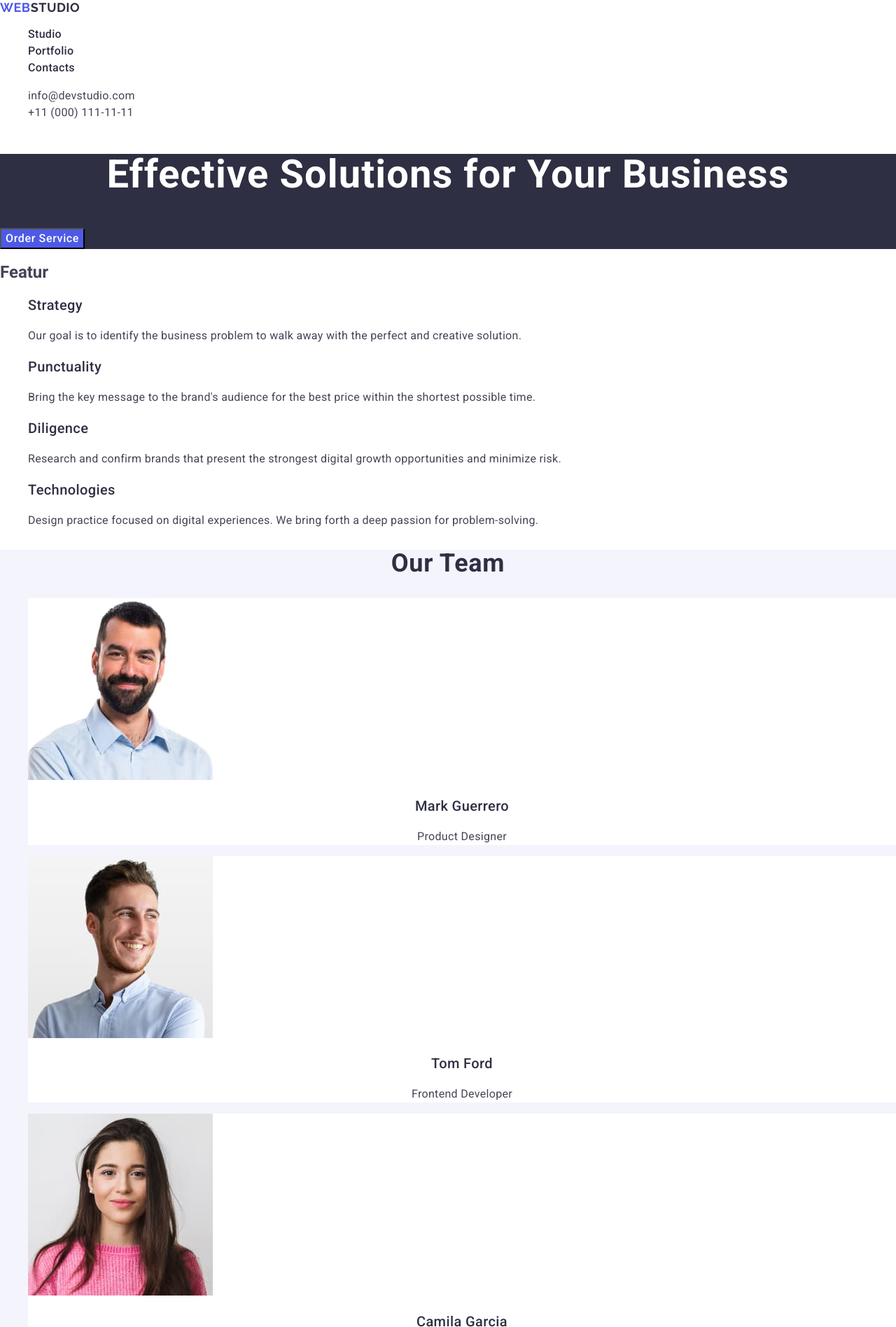
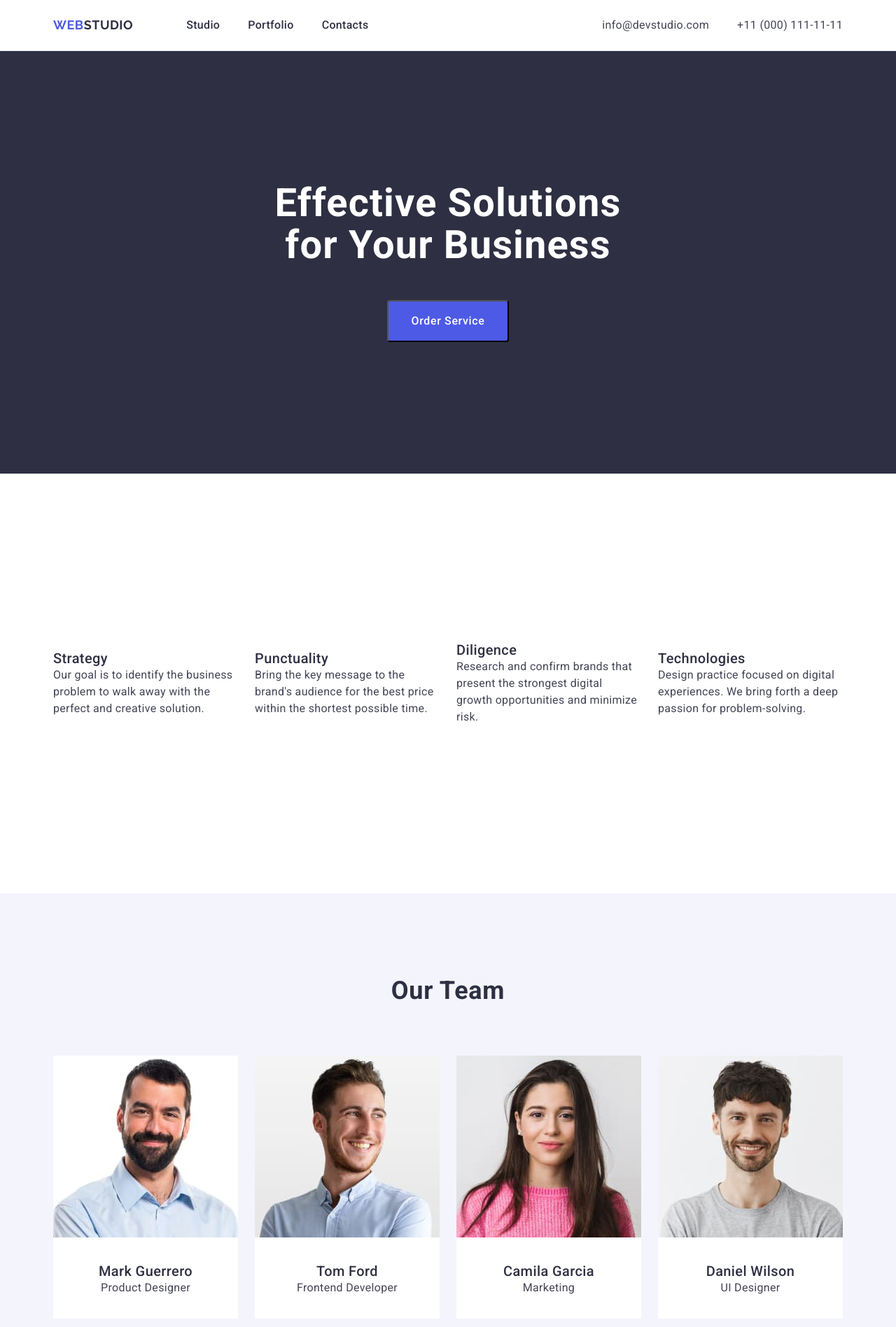
Before and after one commit to VolodymyrFylenko/goit-markup-hw-03, a plain HTML site: page index.html in a window 1280 px wide. Shown: the top 1897 px of the page at 70% size. Drawn offline with nearby package versions, Linux system fonts and the light colour scheme.

Commit message:
first exp

```diff
--- a/css/styles.css
+++ b/css/styles.css
@@ -8,13 +8,51 @@ background-color: #fff;;
 
 ul, ol {
     list-style-type: none;
+    margin: 0;
+    padding: 0;
 }
 
 a {
     text-decoration: none;
 }
 
+h1, h2, h3, h4, h5, h6 {
+        margin: 0;
+        padding: 0;
+}
+
+p {
+        margin: 0;
+        padding: 0;
+}
+
+.container {
+   max-width: 1158px;
+   padding: 0 15px;
+   margin: 0 auto;
+}
+
+.section {
+        padding: 120px 0;
+}
+
+
 /* #region Header */
+
+.page-header {
+        border-bottom: 1px solid #e7e9fc;
+}
+
+.header-container {
+        display: flex;
+        align-items: center;
+}
+
+.header-nav {
+        display: flex;
+        align-items: center;
+}
+
 .logo {
         font-family: "Raleway", sans-serif;
         font-weight: 700;
@@ -25,11 +63,24 @@ a {
         color: #4d5ae5;
 }
 
+.header-logo {
+        padding: 24px 0;
+        margin-right: 76px;
+}
+
 .header-logo .logo-part {
         color: #2e2f42;
 }
 
+.nav-list {
+        display: flex;
+        align-items: center;
+        gap: 40px;
+}
+
 .nav-link {
+        display: block;
+        padding: 24px 0;
         font-weight: 500;
         font-size: 16px;
         line-height: 1.5;
@@ -40,9 +91,18 @@ a {
 
 .contacts {
         font-style: normal;
+        margin-left: auto;
+}
+
+.contacts-list {
+        gap: 40px;
+        display: flex;
+        align-items: center;
 }
 
 .contacts-link {
+        padding: 24px 0;
+        display: block;
         font-size: 16px;
         line-height: 1.5;
         letter-spacing: 0.02em;
@@ -61,9 +121,16 @@ a {
 /* #region Hero */
 .page-hero {
         background-color: #2e2f42;
+        padding-top: 188px;
+        padding-bottom: 188px;
 }
 
 .page-title {
+        margin: auto;
+        margin-bottom: 48px;
+        width: 496px;
+        height: 120px;
+        display: block;
         font-weight: 700;
         font-size: 56px;
         line-height: 1.07;
@@ -72,7 +139,10 @@ a {
         color: #fff;
 }
 
-.btn {
+.btn {padding: 16px 32px;
+        border-radius: 4px;
+        display: block;
+        margin: 0 auto;
         font-family: inherit;
         cursor: pointer;
         background-color: #4d5ae5;
@@ -91,6 +161,24 @@ a {
 
 
 /* #region Featur */
+
+.featur-list{
+        display: flex;
+        align-items: center;
+        gap: 24px;
+        padding-top: 120px;
+        padding-bottom: 120px;
+}
+
+.section-title {
+        display: none;
+}
+
+
+.featur-item {
+        width: calc((100% - 72px) / 4);
+}
+
 .featur-subtitle {
         font-weight: 500;
         font-size: 20px;
@@ -111,6 +199,7 @@ a {
 
 /* #region Team */
 .team {
+        padding: 120px 0;
         background-color: #f4f4fd;
 }
 
@@ -119,6 +208,7 @@ a {
 }
 
 .team-title {
+        margin-bottom: 72px;
         text-transform: capitalize;
         font-weight: 700;
         font-size: 36px;
@@ -137,6 +227,12 @@ a {
         color: #2e2f42;
 }
 
+.team-list {
+   display: flex;
+   align-items: center;
+   gap: 24px;
+}
+
 .team-text {
         font-weight: 400;
         font-size: 16px;
@@ -145,12 +241,19 @@ a {
         text-align: center;
         color: #434455;
 }
+
+.team-name {
+        margin-top: 32px;
+        margin-bottom: 32px;
+}
 /* #endregion */
 
 
 /* #region Portfolio */
 
+
 .portfolio-title {
+        margin-bottom: 72px;
         text-transform: capitalize;
         font-weight: 700;
         font-size: 36px;
@@ -158,6 +261,14 @@ a {
         letter-spacing: 0.02em;
         text-align: center;
         color: #2e2f42;
+}
+
+.portfolio-list {
+        display: flex;
+        flex-direction: row;
+        flex-wrap: wrap;
+        gap: 24px;
+        row-gap: 48px;
 }
 
 .portfolio-item {
@@ -173,17 +284,25 @@ a {
 }
 
 .portfolio-text {
+        margin-top: 8px;
         font-weight: 400;
         font-size: 16px;
         line-height: 1.5;
         letter-spacing: 0.02em;
         color: #434455;
 }
+
+.portfolio-content {
+        padding: 32px 16px;
+}
 /* #endregion */
 
 
 /* #region Footer */
 .footer {
+        height: 312px;
+        padding-top: 100px;
+        padding-bottom: 100px;
         background-color: #2e2f42;
 }
 
@@ -191,7 +310,14 @@ a {
         color: #f4f4fd;
 }
 
+.footer-logo {
+        display: inline-block;
+        margin-bottom: 16px;
+}
+
 .footer-text {
+        height: 72px;
+        width: 264px;
         font-weight: 400;
         font-size: 16px;
         line-height: 1.5;
--- a/index.html
+++ b/index.html
@@ -18,6 +18,7 @@
   </head>
   <body>
     <header class="page-header">
+      <div class="container header-container">
         <nav class="header-nav">
           <a class="logo header-logo" href="./index.html"
             >Web<span class="logo-part">Studio</span></a
@@ -34,7 +35,6 @@
             </li>
           </ul>
         </nav>
-
         <address class="contacts">
           <ul class="contacts-list">
             <li class="contacts-item">
@@ -49,18 +49,20 @@
             </li>
           </ul>
         </address>
+      </div>
     </header>
 
     <main>
-      <section class="page-hero">
+      <section class="page-hero section">
+        <div class="container">
           <h1 class="page-title">Effective Solutions for Your Business</h1>
-
           <button type="button" class="btn">Order Service</button>
+        </div>
       </section>
 
-      <section class="featur">
+      <section class="featur section">
+        <div class="container">
           <h2 class="section-title">Featur</h2>
-
           <ul class="featur-list">
             <li class="featur-item">
               <h3 class="featur-subtitle">Strategy</h3>
@@ -72,8 +74,8 @@
             <li class="featur-item">
               <h3 class="featur-subtitle">Punctuality</h3>
               <p class="featur-text"
-              >Bring the key message to the brand's audience for the best price
-              within the shortest possible time.
+                >Bring the key message to the brand's audience for the best
+                price within the shortest possible time.
               </p>
             </li>
             <li class="featur-item">
@@ -86,16 +88,17 @@
             <li class="featur-item">
               <h3 class="featur-subtitle">Technologies</h3>
               <p class="featur-text"
-              >Design practice focused on digital experiences. We bring forth a
-              deep passion for problem-solving.
+                >Design practice focused on digital experiences. We bring forth
+                a deep passion for problem-solving.
               </p>
             </li>
           </ul>
+        </div>
       </section>
 
-      <section class="team">
+      <section class="team section">
+        <div class="container">
           <h2 class="team-title">Our Team</h2>
-
           <ul class="team-list">
             <li class="team-item">
               <img
@@ -105,8 +108,10 @@
                 width="264"
                 height="260"
               />
+              <div class="team-name">
                 <h3 class="team-subtitle">Mark Guerrero</h3>
                 <p class="team-text">Product Designer</p>
+              </div>
             </li>
             <li class="team-item">
               <img
@@ -116,8 +121,10 @@
                 width="264"
                 height="260"
               />
+              <div class="team-name">
                 <h3 class="team-subtitle">Tom Ford</h3>
                 <p class="team-text">Frontend Developer</p>
+              </div>
             </li>
             <li class="team-item">
               <img
@@ -127,8 +134,10 @@
                 width="264"
                 height="260"
               />
+              <div class="team-name">
                 <h3 class="team-subtitle">Camila Garcia</h3>
                 <p class="team-text">Marketing</p>
+              </div>
             </li>
             <li class="team-item">
               <img
@@ -138,15 +147,18 @@
                 width="264"
                 height="260"
               />
+              <div class="team-name">
                 <h3 class="team-subtitle">Daniel Wilson</h3>
                 <p class="team-text">UI Designer</p>
+              </div>
             </li>
           </ul>
+        </div>
       </section>
 
-      <section class="portfolio">
+      <section class="portfolio section">
+        <div class="container">
           <h2 class="portfolio-title">Portfolio</h2>
-
           <ul class="portfolio-list">
             <li class="portfolio-item">
               <img
@@ -156,8 +168,10 @@
                 width="360"
                 height="300"
               />
+              <div class="portfolio-content">
                 <h3 class="portfolio-subtitle">Banking App</h3>
                 <p class="portfolio-text">App</p>
+              </div>
             </li>
             <li class="portfolio-item">
               <img
@@ -167,8 +181,10 @@
                 width="360"
                 height="300"
               />
+              <div class="portfolio-content">
                 <h3 class="portfolio-subtitle">Cashless Payment</h3>
                 <p class="portfolio-text">Marketing</p>
+              </div>
             </li>
             <li class="portfolio-item">
               <img
@@ -178,8 +194,10 @@
                 width="360"
                 height="300"
               />
+              <div class="portfolio-content">
                 <h3 class="portfolio-subtitle">Meditation App</h3>
                 <p class="portfolio-text">App</p>
+              </div>
             </li>
             <li class="portfolio-item">
               <img
@@ -189,8 +207,10 @@
                 width="360"
                 height="300"
               />
+              <div class="portfolio-content">
                 <h3 class="portfolio-subtitle">Taxi Service</h3>
                 <p class="portfolio-text">Marketing</p>
+              </div>
             </li>
             <li class="portfolio-item">
               <img
@@ -200,8 +220,10 @@
                 width="360"
                 height="300"
               />
+              <div class="portfolio-content">
                 <h3 class="portfolio-subtitle">Screen Illustrations</h3>
                 <p class="portfolio-text">Design</p>
+              </div>
             </li>
             <li class="portfolio-item">
               <img
@@ -211,22 +233,26 @@
                 width="360"
                 height="300"
               />
+              <div class="portfolio-content">
                 <h3 class="portfolio-subtitle">Online Courses</h3>
                 <p class="portfolio-text">Marketing</p>
+              </div>
             </li>
           </ul>
+        </div>
       </section>
     </main>
 
-    <footer class="footer">
+    <footer class="footer section">
+      <div class="container">
         <a class="logo footer-logo" href="./index.html"
           >Web<span class="logo-part">Studio</span></a
         >
-
         <p class="footer-text">
-        Increase the flow of customers and sales for your business with digital
-        marketing & growth solutions.
+          Increase the flow of customers and sales for your business with
+          digital marketing & growth solutions.
         </p>
+      </div>
     </footer>
   </body>
 </html>
```
Lines whose indentation alone changed are shown as unchanged.
